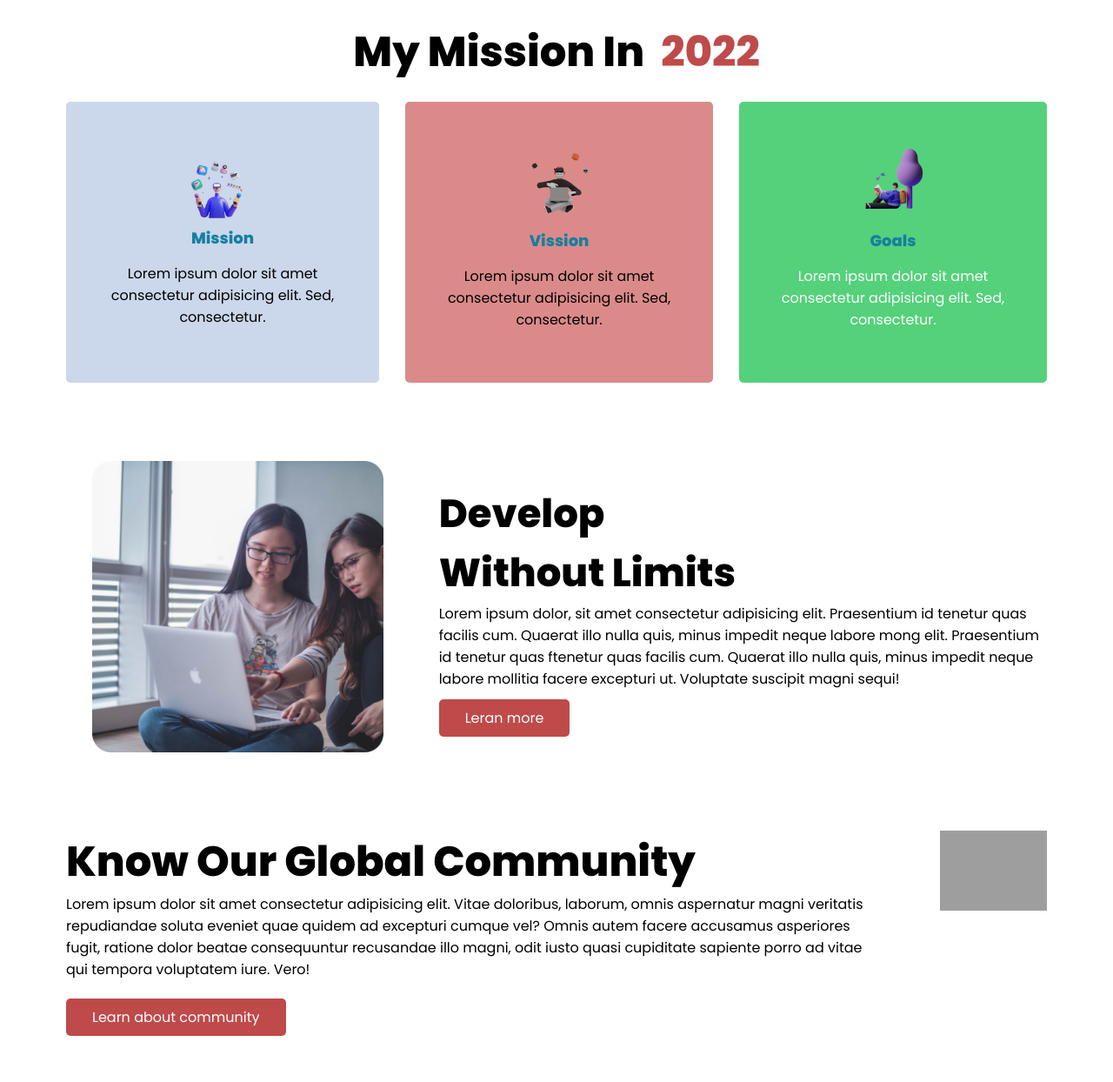
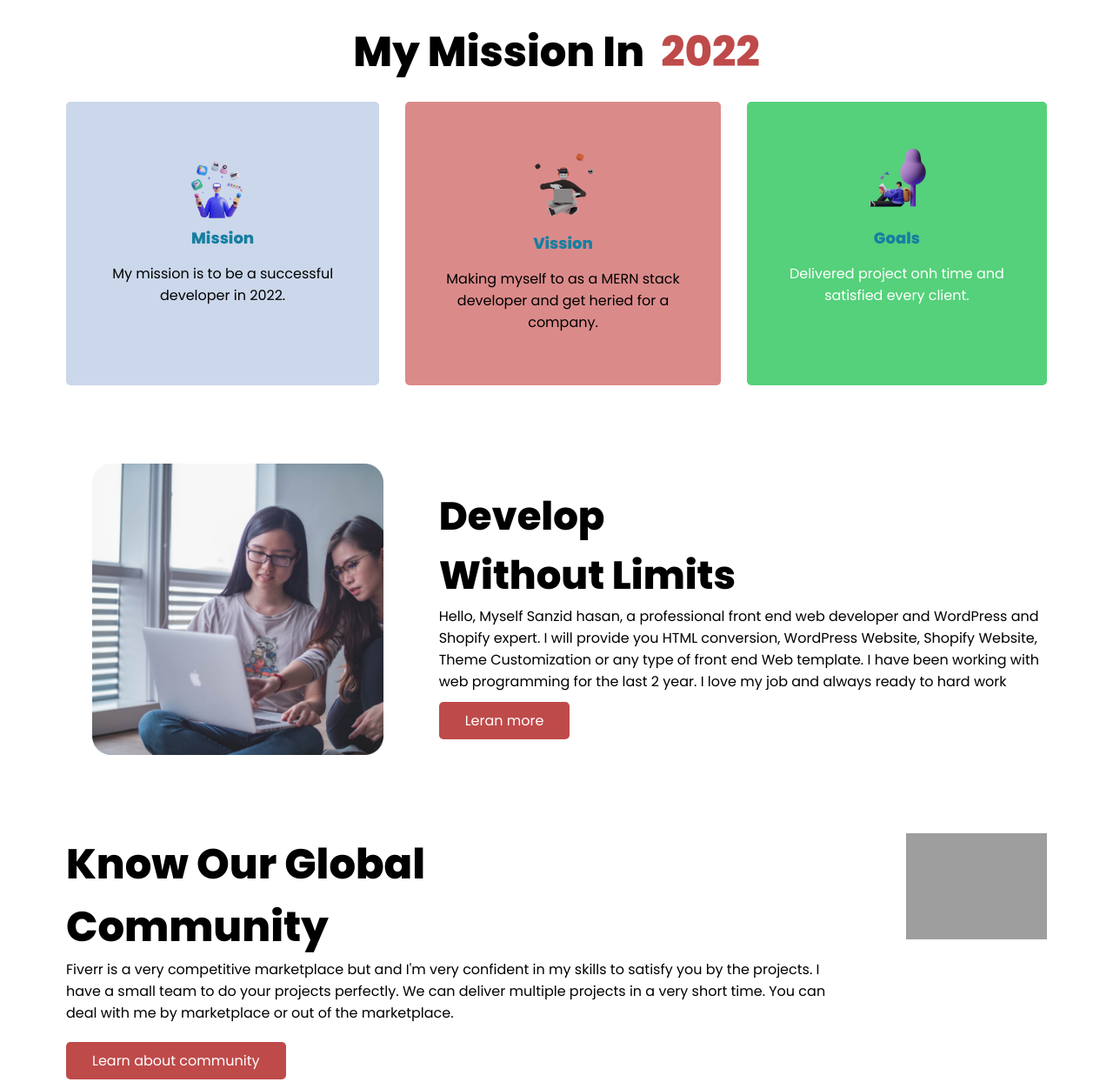
Before and after one commit to sanzid305/kazi-sanzid-hasan-personal-portfolio, a plain HTML site: page index.html in a window 1280 px wide. Shown: the part 563-1807 px from the top of the page at 87% size. Drawn offline with Linux system fonts and the light colour scheme; grey boxes are pictures that could not be loaded.

Commit message:
kazi sanzid hasan personal portfoilo

```diff
--- a/index.html
+++ b/index.html
@@ -16,7 +16,7 @@
                 <h1 class="">Stay Focused on <span class="subtitle">Mission 2022</span> </h1>
             </div>
             <div class="welcome-desc">
-                <p>Lorem ipsum dolor sit amet consectetur adipisicing elit. Reprehenderit consectetur corrupti sit delectus adipisci reiciendis quiaisci reiciendis quia quae culpa fuga quibusdam!</p>
+                <p>Hello, Myself Sanzid hasan, a professional front end web developer and WordPress and Shopify expert. I will provide you HTML conversion, WordPress Website, Shopify Website, Theme Customization or any type of front end Web template.</p>
                 <a href="#" class="button">Leran More</a>
             </div>
         </div>
@@ -34,19 +34,19 @@
                 <div class="goal-contents">
                     <img src="./image/illustrator-1.png" alt="">
                     <h2>Mission</h2>
-                    <p>Lorem ipsum dolor sit amet consectetur adipisicing elit. Sed, consectetur.</p>
+                    <p>My mission is to be a successful developer in 2022.</p>
 
                 </div>
                 <div class="goal-contents goal-content-2">
                     <img src="./image/illustrator-2.png" alt="">
                     <h2>Vission</h2>
-                    <p>Lorem ipsum dolor sit amet consectetur adipisicing elit. Sed, consectetur.</p>
+                    <p>Making myself to as a MERN stack developer and get heried for a company.</p>
 
                 </div>
                 <div class="goal-contents goal-content-3">
                     <img src="./image/illustrator-3.png" alt="">
                     <h2>Goals</h2>
-                    <p>Lorem ipsum dolor sit amet consectetur adipisicing elit. Sed, consectetur.</p>
+                    <p>Delivered project onh time and satisfied every client.</p>
 
                 </div>
             </div>
@@ -64,7 +64,7 @@
                         <h1>Develop without limits</h1>
                     </div>
                     <div class="limit-desc">
-                        <p>Lorem ipsum dolor, sit amet consectetur adipisicing elit. Praesentium id tenetur quas facilis cum. Quaerat illo nulla quis, minus impedit neque labore mong elit. Praesentium id tenetur quas ftenetur quas facilis cum. Quaerat illo nulla quis, minus impedit neque labore mollitia facere excepturi ut. Voluptate suscipit magni sequi!</p>
+                        <p>Hello, Myself Sanzid hasan, a professional front end web developer and WordPress and Shopify expert. I will provide you HTML conversion, WordPress Website, Shopify Website, Theme Customization or any type of front end Web template. I have been working with web programming for the last 2 year. I love my job and always ready to hard work</p>
                         <a href="#" class="button">Leran more</a>
                     </div>
                 </div>
@@ -81,7 +81,9 @@
                         <h1>know our global community</h1>
                     </div>
                     <div class="community-descp">
-                        <p>Lorem ipsum dolor sit amet consectetur adipisicing elit. Vitae doloribus, laborum, omnis aspernatur magni veritatis repudiandae soluta eveniet quae quidem ad excepturi cumque vel? Omnis autem facere accusamus asperiores fugit, ratione dolor beatae consequuntur recusandae illo magni, odit iusto quasi cupiditate sapiente porro ad vitae qui tempora voluptatem iure. Vero!</p>
+                        <p>Fiverr is a very competitive marketplace but and I'm very confident in my skills to satisfy you by the projects. I have a small team to do your projects perfectly. We can deliver multiple projects in a very short time. You can deal with me by marketplace or out of the marketplace.
+
+                        </p>
                         <a href="#" class="button">Learn about community</a>
                     </div>
                 </div>
```
